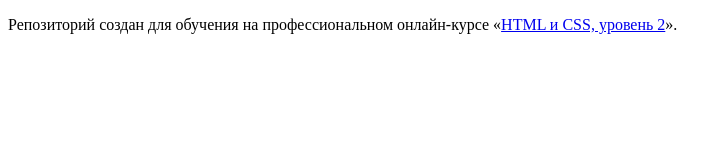
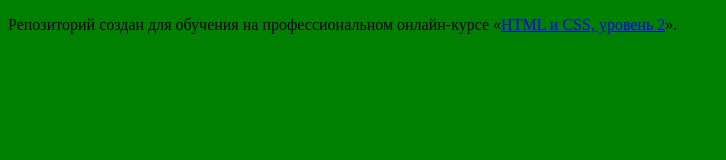
Before and after one commit to efan136/570505-cat-energy-16, a website: page source/index.html in a window 1280 px wide. Shown: the whole page, without its empty margins (0-726 px from the left). Drawn offline with nearby package versions, Linux system fonts and the light colour scheme; files that its build step writes are made by us from their sources.

Commit message:
проверка сборки

```diff
--- a/source/index.html
+++ b/source/index.html
@@ -3,10 +3,11 @@
   <head>
     <meta charset="utf-8">
     <title>HTML Academy: Кэт энерджи</title>
+    <link rel="stylesheet" type="text/css" href="css/style.css">
   </head>
   <body>
 
     <p>Репозиторий создан для обучения на профессиональном онлайн‑курсе «<a href="https://htmlacademy.ru/intensive/adaptive">HTML и CSS, уровень 2</a>».</p>
 
-  </body>
+    </body>
 </html>
--- /dev/null
+++ b/source/sass/style.scss
@@ -0,0 +1,3 @@
+body {
+    background-color:green;
+}
```
Also changed, not shown: 1 other file.
